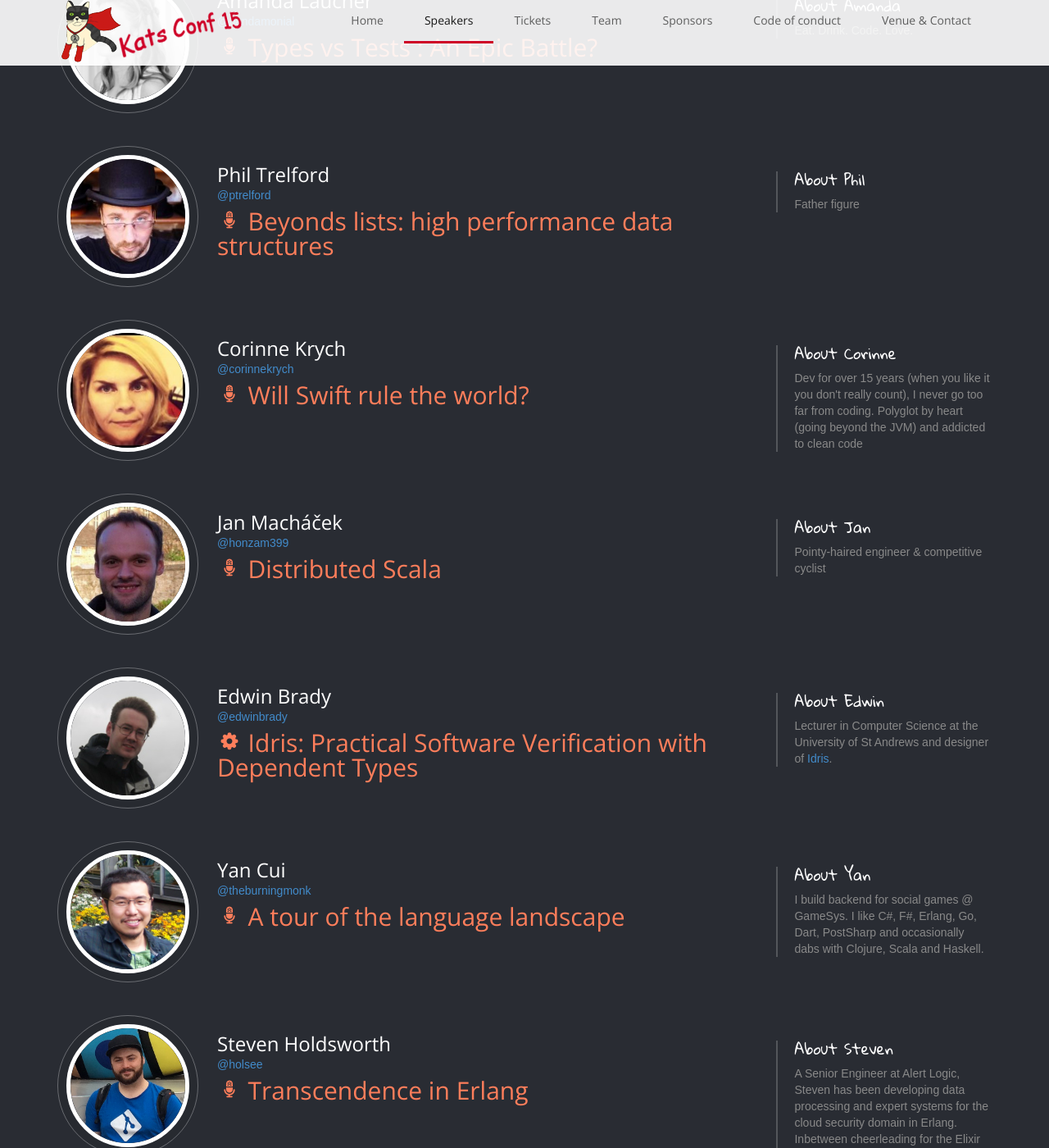
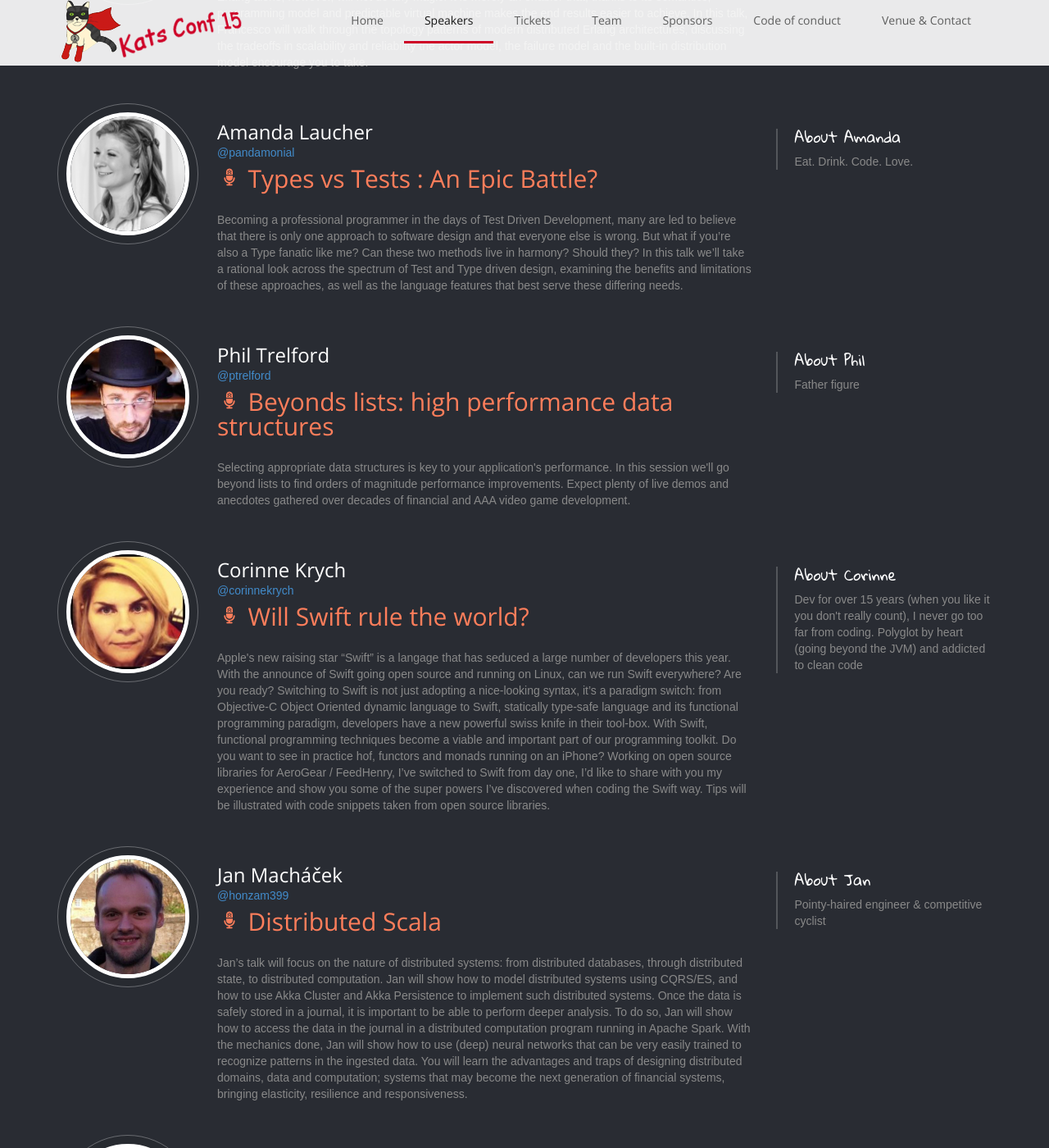
Before and after one commit to aidanf/functional-kats-conf, a Jekyll site: the page index.html, which Jekyll copies as it is, in a window 1280 px wide and 1400 px high, scrolled down 2142 px. Shown: the whole window at 82% size. Built offline with Jekyll 4.4.1, drawn with Linux system fonts in a browser that asks for light colours; nearby versions of some CDN libraries; library files that are not in the unit come from our copies; Markdown is read by kramdown in place of the engine named in the settings; some of the changed text lies outside the part shown.

Commit message:
adding talk dets for most of the speakers

```diff
--- a/index.html
+++ b/index.html
@@ -279,6 +279,11 @@
                             <p class="company"><a href="https://twitter.com/felienne" target="_blank">@felienne</a></p>
                             <p class="talk-title"><span class="icon-normal-microphone-stand">&nbsp;</span>A boardgame night with geeks</p>
                             <p class="time"><!-- <span class="time-start">09:00</span> - 09:45 --></p>
+                            <p class="company">So this one day, I am playing the board game <a href="http://en.wikipedia.org/wiki/Quarto_%28board_game%29" target="_blank">Quarto</a>  with my friend and I wonder, can this game end in a tie, or is there always a winner?
+
+Normal people might have squabbled or shrugged, but not us nerds! We  obviously abandoned the game, took our laptops to the local pub and started hacking. In this talk I will explain how I used F# to transform this problem to satisfiability, ran it through a sat solver to discover if it can indeed end in a tie.
+
+I will also show how to apply the same technique to more useful problems such as scheduling and code breaking.</p>
                         </div><!-- /.col-md-7 -->
 
                         <hr>
@@ -308,6 +313,9 @@
                             <p class="company"><a href="https://twitter.com/FrancescoC" target="_blank">@FrancescoC</a></p>
                             <p class="talk-title"><span class="icon-normal-microphone-stand">&nbsp;</span>Distribution and concurrency with Erlang</p>
                             <p class="time"><!-- <span class="time-start">09:00</span> - 09:45 --></p>
+                            <p class="company">Erlang/OTP has for years been
+described as your secret sauce to writing scalable and available systems. Erlang
+alone, however, will not do any magic. It is merely an enabler that, thanks to its semantics, programming model and predictable virtual machine makes the end results easier to achieve. In this talk, Francesco will walk through the topology patterns of modern distributed Erlang architectures, discussing the tradeoffs in scalability and reliability the actor model, the failure model and the built-in distribution model encourage you to take.
                         </div><!-- /.col-md-7 -->
 
                         <hr>
@@ -337,6 +345,8 @@
                             <p class="company"><a href="https://twitter.com/pandamonial" target="_blank">@pandamonial</a></p>
                             <p class="talk-title"><span class="icon-normal-microphone-stand">&nbsp;</span>Types vs Tests : An Epic Battle?</p>
                             <p class="time"><!-- <span class="time-start">09:00</span> - 09:45 --></p>
+                            <p class="company">
+Becoming a professional programmer in the days of Test Driven Development, many are led to believe that there is only one approach to software design and that everyone else is wrong. But what if you’re also a Type fanatic like me? Can these two methods live in harmony? Should they? In this talk we’ll take a rational look across the spectrum of Test and Type driven design,  examining the benefits and limitations of these approaches, as well as the language features that best serve these differing needs.</p>
                         </div><!-- /.col-md-7 -->
 
                         <hr>
@@ -365,6 +375,9 @@
                             <p class="company"><a href="https://twitter.com/ptrelford" target="_blank">@ptrelford</a></p>
                             <p class="talk-title"><span class="icon-normal-microphone-stand">&nbsp;</span>Beyonds lists: high performance data structures</p>
                             <p class="time"><!-- <span class="time-start">10:00</span> - 10:45 --></p>
+                            <p class="company">Selecting appropriate data structures is key to your application's performance.
+In this session we'll go beyond lists to find orders of magnitude performance improvements.
+Expect plenty of live demos and anecdotes gathered over decades of financial and AAA video game development.</p>
                         </div><!-- /.col-md-7 -->
 
                         <hr>
@@ -394,6 +407,7 @@
                             <p class="company"><a href="https://twitter.com/corinnekrych" target="_blank">@corinnekrych</a></p>
                             <p class="talk-title"><span class="icon-normal-microphone-stand">&nbsp;</span>Will Swift rule the world?</p>
                             <p class="time"><!-- <span class="time-start">08:00</span> - 08:45 --></p>
+                            <p class="company">Apple's new raising star “Swift” is a langage that has seduced a large number of developers this year. With the announce of Swift going open source and running on Linux, can we run Swift everywhere? Are you ready? Switching to Swift is not just adopting a nice-looking syntax, it’s a paradigm switch: from Objective-C Object Oriented dynamic language to Swift, statically type-safe language and its functional programming paradigm, developers have a new powerful swiss knife in their tool-box. With Swift, functional programming techniques become a viable and important part of our programming toolkit. Do you want to see in practice hof, functors and monads running on an iPhone? Working on open source libraries for AeroGear / FeedHenry, I’ve switched to Swift from day one, I’d like to share with you my experience and show you some of the super powers I’ve discovered when coding the Swift way. Tips will be illustrated with code snippets taken from open source libraries.</p>
                         </div><!-- /.col-md-7 -->
 
                         <hr>
@@ -423,6 +437,9 @@
                             <p class="company"><a href="https://twitter.com/honzam399" target="_blank">@honzam399</a></p>
                             <p class="talk-title"><span class="icon-normal-microphone-stand">&nbsp;</span>Distributed Scala</p>
                             <p class="time"><!-- <span class="time-start">09:00</span> - 09:45 --></p>
+                            <p class="company">Jan’s talk will focus on the nature of distributed systems: from distributed databases, through distributed state, to distributed computation. Jan will show how to model distributed systems using CQRS/ES, and how to use Akka Cluster and Akka Persistence to implement such distributed systems. Once the data is safely stored in a journal, it is important to be able to perform deeper analysis. To do so, Jan will show how to access the data in the journal in a distributed computation program running in Apache Spark. With the mechanics done, Jan will show how to use (deep) neural networks that can be very easily trained to recognize patterns in the ingested data.
+You will learn the advantages and traps of designing distributed domains, data and computation; systems that may become the next generation of financial systems, bringing elasticity, resilience and responsiveness.</p>
+
                         </div><!-- /.col-md-7 -->
 
                         <hr>
@@ -481,6 +498,9 @@
                             <p class="company"><a href="https://twitter.com/theburningmonk" target="_blank">@theburningmonk</a></p>
                             <p class="talk-title"><span class="icon-normal-microphone-stand">&nbsp;</span>A tour of the language landscape</p>
                             <p class="time"><!-- <span class="time-start">08:00</span> - 08:45 --></p>
+                            <p class="company" >There seems to be a new programming language every week, and for us busy developers we just don't have the time to keep up with them. But have you wondered what we might have missed out on whilst we're busy working in our language of choice?
+
+Having spent time with numerous programming languages the past few years I have learnt something new from each. In this talk, we will go on a whirlwind tour of the interesting concepts and ideas I have encountered, from F#'s type providers and Rust's borrowed pointers, to Elm's signals and Idris's dependent types to name a few. </p>
                         </div><!-- /.col-md-7 -->
 
                         <hr>
@@ -510,6 +530,7 @@
                             <p class="company"><a href="https://twitter.com/holsee" target="_blank">@holsee</a></p>
                             <p class="talk-title"><span class="icon-normal-microphone-stand">&nbsp;</span>Transcendence in Erlang</p>
                             <p class="time"><!-- <span class="time-start">08:00</span> - 08:45 --></p>
+                            <p class="company">Details soon :D</p>
                         </div><!-- /.col-md-7 -->
 
                         <hr>
@@ -539,6 +560,7 @@
                             <p class="company"><a href="https://twitter.com/bobjlong" target="_blank">@bobjlong</a></p>
                             <p class="talk-title"><span class="icon-normal-microphone-stand">&nbsp;</span>Introduction to Yesod</p>
                             <p class="time"><!-- <span class="time-start">08:00</span> - 08:45 --></p>
+                            <p  class="company">Yesod is a Haskell web framework that favours using the compiler to detect as many errors as possible at compile time. In this talk I will discuss the philosophy behind Yesod, what it's like to build reusable components and performant websites, and how to get up and running building ambitious projects quickly.</p>
                         </div><!-- /.col-md-7 -->
 
                         <hr>
@@ -568,6 +590,10 @@
                             <p class="company"><a href="https://twitter.com/doppioslash" target="_blank">@doppioslash</a></p>
                             <p class="talk-title"><span class="icon-normal-microphone-stand">&nbsp;</span>REPL your way into Android development with Clojure</p>
                             <p class="time"><!-- <span class="time-start">08:00</span> - 08:45 --></p>
+                            <p class="company">The interactive development style of Clojure applied to mobile Android app development.
+One of the most painful characteristics of mobile development is the compile->deploy->test cycle.
+With Clojure you can circumvent it, while keeping the advantage of using native widgets.
+We'll see how to setup your workflow, structure your app and interact with it while it's running on device.</p>
                         </div><!-- /.col-md-7 -->
 
                         <hr>
@@ -597,6 +623,7 @@
                             <p class="company"><a href="https://twitter.com/bstack" target="_blank">@bstack</a></p>
                             <p class="talk-title"><span class="icon-normal-microphone-stand">&nbsp;</span>How my software team adopted a "functional" language</p>
                             <p class="time"><!-- <span class="time-start">08:00</span> - 08:45 --></p>
+                            <p class="company">I am going to go through the challenges my software team had in adopting a functional language. The majority of us had no experience with anything other than OO style languages so what we took on was a major language paradigm mind-shift. I also look back at lessons learned and whether it paid off to move (or not)!</p>
                         </div><!-- /.col-md-7 -->
 
                         <hr>
@@ -604,7 +631,6 @@
                         <div class="col-sm-3">
                             <div class="about">
                                 <h4>About Billy</h4>
-
                                 <p>
                                 I am a software developer, based in Tralee Co. Kerry with over 12 years experience in industry, primarily dabbling with technologies in the .NET space. I also have experience in other platforms, languages and ecosystems and I have been familiarising myself with functional concepts and languages for the last 3-4 years
                                 </p>
@@ -626,6 +652,7 @@
                             <p class="company"><a href="https://twitter.com/IainHull" target="_blank">@IainHull</a></p>
                             <p class="talk-title"><span class="icon-normal-microphone-stand">&nbsp;</span>Improving Correctness With Types</p>
                             <p class="time"><!-- <span class="time-start">08:00</span> - 08:45 --></p>
+                            <p class"company"> Object oriented programmers create and use types everyday, however these are usually limited to classes that group and encapsulate data.  A type system is a theorem prover, and types are capable of much more. When they are used to express invariants, the type system can prove these hold and show where they do not. Tests prove your code is correct for some values, types can prove your code is correct for all values.  We will look at how invariants and preconditions are traditionally expressed with assertions and the runtime errors they produce. We examine how some of these are solved with types in the standard library and elsewhere and the guarantees they provide. Then we show how common invariants can be expressed with custom data types and how these use compiler compile errors to prevent bugs.  This will touch on tagged types, typesafe wrappers, algebraic data types and path dependent types.</p>
                         </div><!-- /.col-md-7 -->
 
                         <hr>
@@ -655,6 +682,8 @@
                             <p class="company"><a href="https://twitter.com/jgsacristan" target="_blank">@jgsacristan</a></p>
                             <p class="talk-title"><span class="icon-normal-microphone-stand">&nbsp;</span>Managing PTZ cameras using Elixir and the Phoenix Framework</p>
                             <p class="time"><!-- <span class="time-start">08:00</span> - 08:45 --></p>
+                            <p class="company">First part of the talk will be an overview of the Elixir based Phoenix Framework http://www.phoenixframework.com highlighting what it makes it so productive, fast and different from the other web frameworks.
+Second part will describe my experience using Phoenix as a contributor to some of the open source projects leaded by evercam.io   http://evercam.io, an exciting new start-up based in Dublin that specialises in Apps and Developer tools to manage IP based cameras.</p>
                         </div><!-- /.col-md-7 -->
 
                         <hr>
@@ -818,195 +847,10 @@
     <div class="pricing">
         <div class="pricing-inner">
 			<div class="container has-options">
-				<h2>Buy your tickets now</h2>
-				<h4>Don't miss out!</h4>
-
-				<div class="tab-content">
-					<div class="tab-pane fade" id="tab-1-pricing">
-						<div class="container">
-							<div class="row">
-								<div class="col-md-4 col-md-offset-2 col-sm-6 col-sm-offset-6">
-									<div class="circle">
-										<div class="content">
-											<p class="price">€40</p>
-											<ul class="span3">
-												<li>One day ticket</li>
-												<li>Kats Conf 15</li>
-											</ul>
-
-											<a class="btn btn-buy">Buy now</a>
-										</div><!-- /.content -->
-									</div><!-- /.circle -->
-								</div><!-- /.span4  -->
-
-								<div class="col-md-4 col-md-offset-0 col-sm-6 col-sm-offset-6">
-									<div class="circle">
-										<div class="content best-offer">
-											<p class="price">€50</p>
-
-											<ul class="span3">
-												<li>Two day ticket</li>
-												<li>Erlang Factory Lite</li>
-												<li>Kats Conf 15</li>
-											</ul>
-
-											<a class="btn btn-buy">Buy now</a>
-											<div class="bubble">
-                                                <p>Best Offer</p>
-                                            </div><!-- /.bubble -->
-										</div><!-- /.content -->
-									</div><!-- /.circle -->
-								</div><!-- /.circle-2 -->
-
-							</div><!-- /.row -->
-						</div><!-- /.container -->
-					</div><!-- /.tab-1 -->
-
-					<div class="tab-pane fade in active" id="tab-2-pricing">
-						<div class="container">
-
-							<div class="row">
-								<div class="col-sm-3">
-									<div class="square">
-										<div class="content">
-											<p class="price">€25<sup></sup></p>
-
-											<ul class="item">
-												<li>One Day ticket</li>
-												<li>Kats Conf</li>
-                                                <li>Limited availability ticket</li>
-											</ul>
-											<a class="btn btn-buy" href="https://www.eventbrite.co.uk/e/kats-conf-15-tickets-5555370262">Buy now</a>
-
-                                            <div class="bubble">
-                                                <p>Early Kat</p>
-                                            </div><!-- /.bubble -->
-
-										</div><!-- /.content -->
-									</div><!-- /.square -->
-								</div><!-- /.span3 -->
-
-								<div class="col-sm-3">
-									<div class="square">
-										<div class="content">
-											<p class="price">€30<sup></sup></p>
-
-											<ul class="item">
-												<li>One Day Ticket</li>
-												<li>Kats Conf</li>
-											</ul>
-
-											<a class="btn btn-buy" href="https://www.eventbrite.co.uk/e/kats-conf-15-tickets-5555370262">Buy now</a>
-
-										</div><!-- /.content -->
-                                    </div><!-- /.square -->
-								</div><!-- /.span3 -->
-
-								<div class="col-sm-3">
-									<div class="square">
-										<div class="content best-offer">
-											<p class="price">€50<sup></sup></p>
-											<ul class="item">
-												<li>Two day ticket</li>
-                        <li>
-                          <div style="background-color: red">
-                            <a href="http://www.erlang-factory.com/dublin2015"><img src="assets/pictures/efllogo.png" width="100px"/></a>
-                          </div>
-                        </li>
-											</ul>
-
-											<a class="btn btn-buy" href="https://www.eventbrite.co.uk/e/kats-conf-15-tickets-5555370262">Buy now</a>
-
-                                            <div class="bubble">
-                                                <p>Combo Deal</p>
-                                            </div><!-- /.bubble -->
-
-                                        </div><!-- /.content -->
-                                    </div><!-- /.square -->
-								</div><!-- /.square-3 -->
-
-								<div class="col-sm-3">
-									<div class="square">
-										<div class="content">
-											<p class="price">€???<sup></sup></p>
-
-											<ul class="item">
-												<li>Diversity Support Donation</li>
-											</ul>
-
-											<a class="btn btn-buy" href="https://www.eventbrite.co.uk/e/kats-conf-15-tickets-5555370262">Buy now</a>
-										</div><!-- /.content -->
-									</div><!-- /.square -->
-								</div><!-- /.span3 -->
-							</div><!-- /.row -->
-						</div><!-- /.container -->
-					</div><!-- /.tab-2 -->
-
-					<div class="tab-pane fade" id="tab-3-pricing">
-						<div class="container">
-							<div class="row">
-								<div class="col-sm-4">
-									<div class="square">
-										<div class="content">
-											<p class="price">399<sup>$</sup></p>
-											<ul class="item">
-												<li>One day ticket</li>
-												<li>Parking place</li>
-											</ul>
-											<a class="btn btn-buy">Buy now</a>
-										</div><!-- /.content -->
-                                    </div><!-- /.square -->
-								</div><!-- /.square-1 -->
-								<div class="col-sm-4">
-									<div class="square">
-										<div class="content best-offer">
-											<p class="price">599<sup>$</sup></p>
-											<ul class="item">
-												<li>Two day ticket</li>
-												<li>Free cathering</li>
-												<li>Parking place</li>
-											</ul>
-											<a class="btn btn-buy">Buy now</a>
-
-											<div class="bubble"><p>Best Offer</p></div>
-                                        </div><!-- /.content -->
-                                    </div><!-- /.square -->
-								</div><!-- /.square-2 -->
-								<div class="col-sm-4">
-									<div class="square">
-										<div class="content">
-											<p class="price">999<sup>$</sup></p>
-
-											<ul class="item">
-												<li>Two day ticket</li>
-												<li>Free cathering</li>
-												<li>VIP sitting place</li>
-												<li>After party with speakers</li>
-											</ul>
-
-											<a class="btn btn-buy">Buy now</a>
-                                        </div><!-- /.content -->
-									</div><!-- /.square -->
-								</div><!-- /.square-3 -->
-							</div><!-- /.row-->
-						</div><!-- /.container -->
-					</div><!-- /.tab-3 -->
-				</div>
-        <div style="margin-top: 20px; margin-left: 20px">
-          <div class="square">
-            <!-- Change the width and height values to suit you best -->
-            <div class="typeform-widget" data-url="https://whykay.typeform.com/to/M1Nw5Y" data-text="Kats Conf 2015 Financial Aid" style="width:100%;height:500px;"></div>
-            <script>(function(){var qs,js,q,s,d=document,gi=d.getElementById,ce=d.createElement,gt=d.getElementsByTagName,id='typef_orm',b='https://s3-eu-west-1.amazonaws.com/share.typeform.com/';if(!gi.call(d,id)){js=ce.call(d,'script');js.id=id;js.src=b+'widget.js';q=gt.call(d,'script')[0];q.parentNode.insertBefore(js,q)}})()</script>
-            <div style="font-family: Sans-Serif;font-size: 12px;color: #999;opacity: 0.5; padding-top: 5px;">Powered by <a href="http://www.typeform.com/?utm_campaign=typeform_M1Nw5Y&amp;utm_source=website&amp;utm_medium=typeform&amp;utm_content=typeform-embedded&amp;utm_term=English" style="color: #999" target="_blank">Typeform</a></div>
-
-          </div>
+				<h1>Totally sold out!!</h2>
+            </div>
         </div>
-			</div>
-        </div><!-- /.pricing-inner -->
-    </div>
-
-
-
+    </div><!-- /.pricing-inner -->
 </div><!-- /.pricing-wrapper -->
 
 <div class="parallax-wrapper parallax-second">
```
Also changed, not shown: other parts of index.html (+1 -1 lines).
